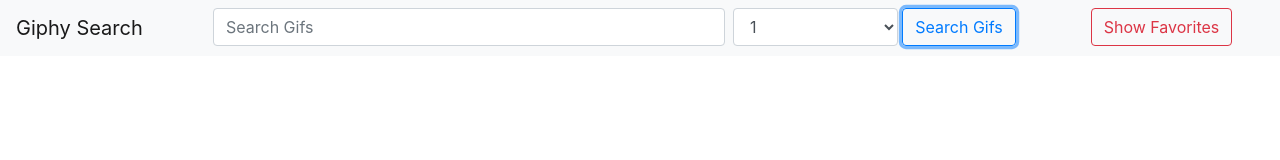
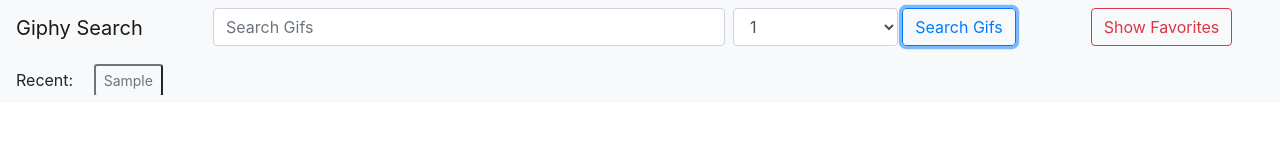
Before and after one commit to cefimenda/giphy, a plain HTML site: page index.html in a window 1280 px wide. Both pictures are taken after typing "Sample" into the empty fields and a click on the button "Search Gifs". Drawn offline with nearby package versions, Linux system fonts and the light colour scheme; no server answers.

Commit message:
recent search buttons added

```diff
--- a/assets/css/style.css
+++ b/assets/css/style.css
@@ -0,0 +1,4 @@
+.historyBar{
+    max-height:31px;
+    overflow:hidden
+}
--- a/assets/javascript/javascript.js
+++ b/assets/javascript/javascript.js
@@ -33,6 +33,9 @@ $(function () {
         parameters.limit = $("#gifCount option:selected").val()
         $("#gifQuery").val("")
         gifSearch(parameters)
+        searchHistory.push(parameters.q)
+        createHistoryBar()
+        getHistoryButtons()
     });
     $(".displayGif").on('click', '.close', function () {
         var id = $(this).parent().parent().attr("id")
@@ -92,6 +95,12 @@ $(function () {
         } else {
             $(this).attr('src', gifList[id].static)
         }
+    });
+    $(".navbarRow").on("click",".historyButton",function(){
+        parameters.q = $(this).text()
+        parameters.limit = $("#gifCount option:selected").val()
+        $("#gifQuery").val("")
+        gifSearch(parameters)
     });
 })
 
@@ -163,8 +172,27 @@ function Gif(gif) {
 }
 
 function createHistoryBar(){
-    var div = $("<div>").addClass('w-100 historyBar bg-warning mb-0')
-    $('nav').append(div)
-    var placeholder = $("<div>").addClass("w-100 placeolder")
+    $(".historyBar").remove()
+    $(".historyCol").remove()
+    $(".dynamicPlaceholder").remove()
+    $(".historyLine").remove()
+
+    var col = $("<div>").addClass("col-12 historyCol")
+    col.append("<hr class ='historyLine>")
+    var div = $("<div>").addClass('w-100 historyBar mt-3 mb-0')
+    div.text('Search History')
+    col.append(div)
+    $(".navbarRow").append(col)
+    var placeholder = $("<div>").addClass("w-100 mt-3 p-3 dynamicPlaceholder")
     $("body").prepend(placeholder)
 }
+
+function getHistoryButtons(){
+    $(".historyBar").empty()
+    for (var i in searchHistory){
+        var but = $("<button>").addClass('btn-sm ml-3 btn-outline-secondary historyButton')
+        but.text(searchHistory[i])
+        $(".historyBar").prepend(but)
+    }
+    $(".historyBar").prepend('Recent: ')
+}
--- a/index.html
+++ b/index.html
@@ -24,7 +24,7 @@
     </placeholder>
 
     <nav class="navbar navbar-expand-lg navbar-light bg-light fixed-top">
-        <div class="row w-100">
+        <div class="row w-100 navbarRow">
             <div class="col-12 col-md-2">
                 <a class="navbar-brand" href="#">Giphy Search</a>
             </div>
```
